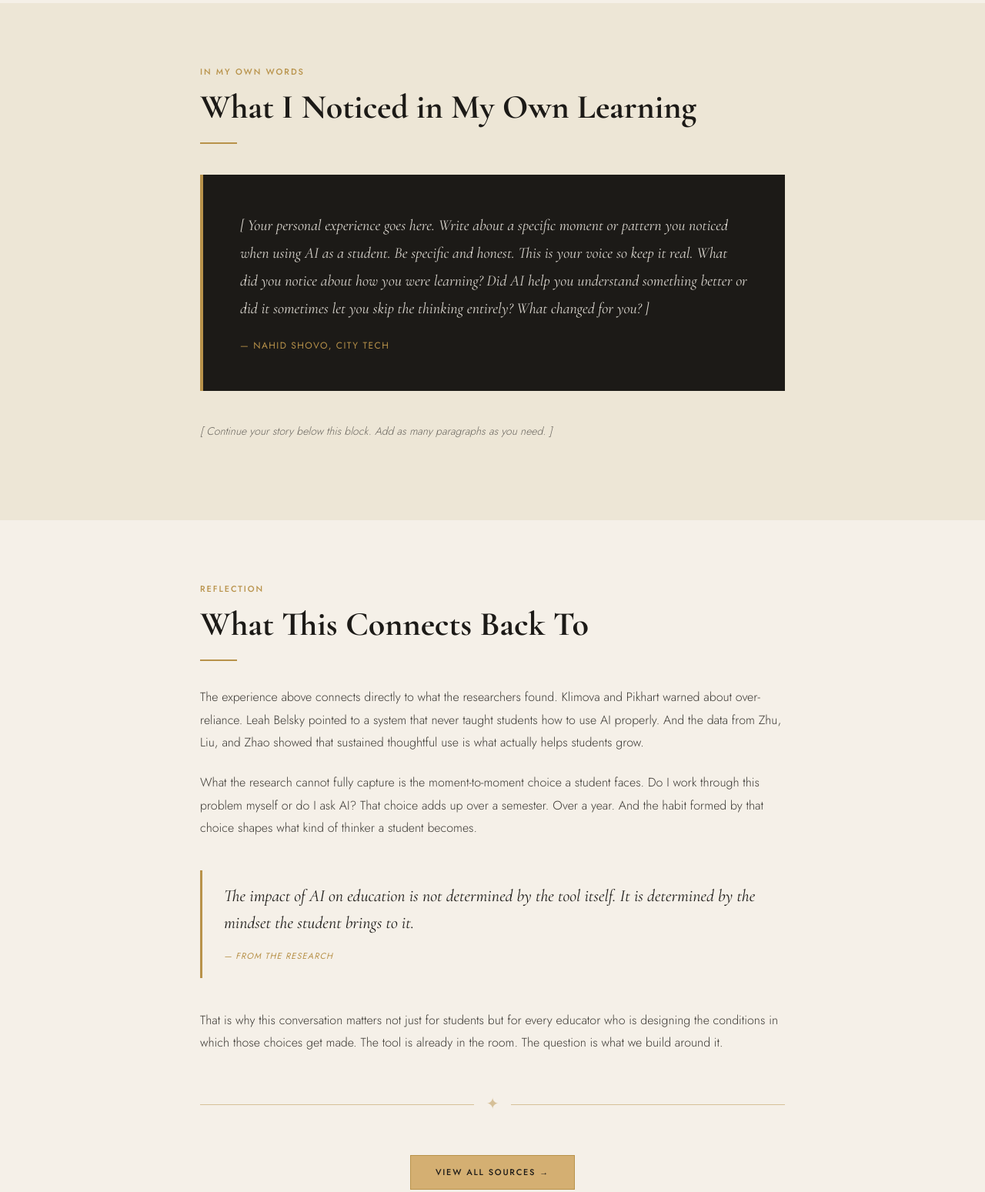
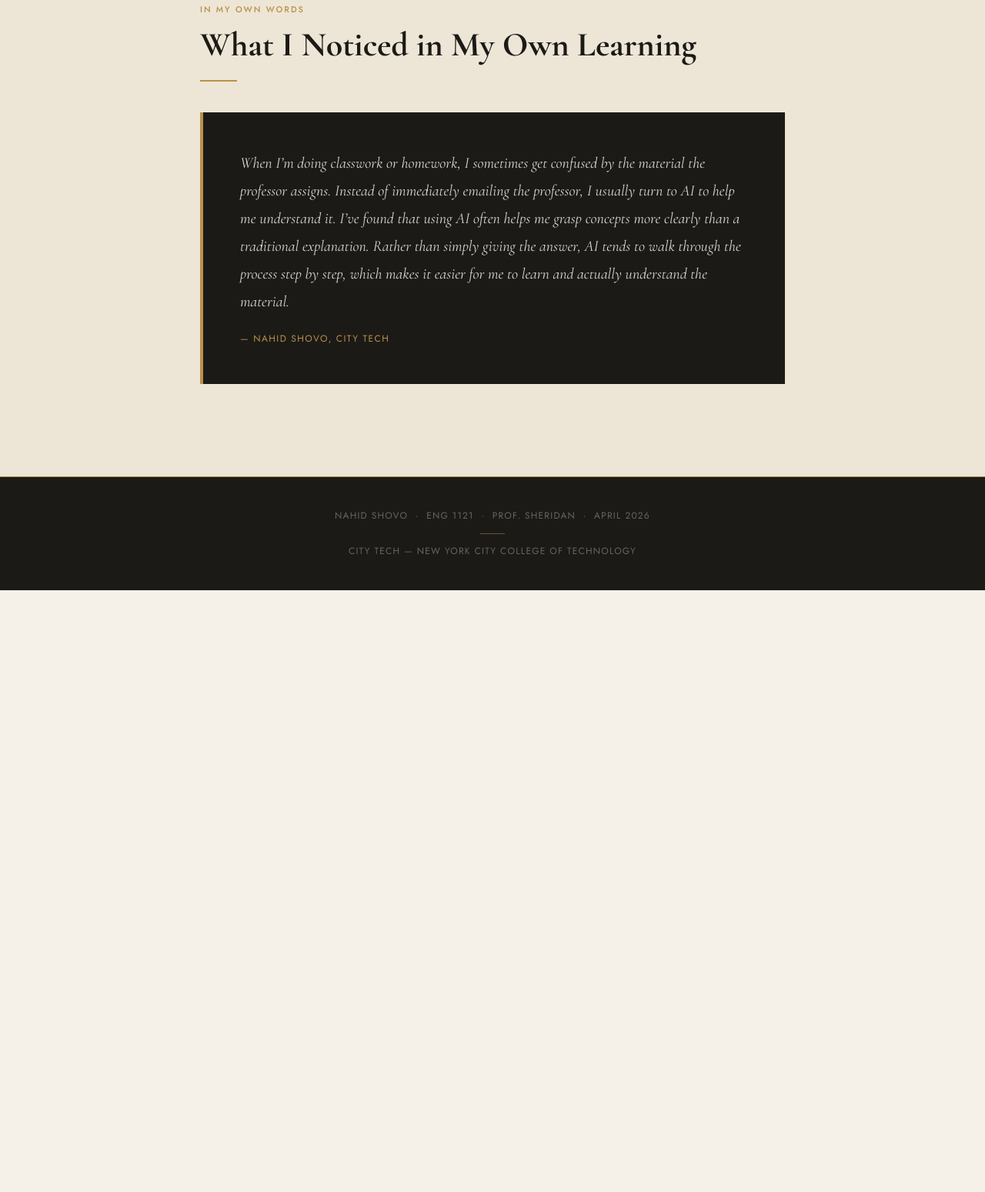
Before and after one commit to shovonahid/shovonahid.github.io, a plain HTML site: page personal.html in a window 1280 px wide. Shown: the part 722-2271 px from the top of the page at 77% size. After the commit the page ends 1489 px from the top, so only its background shows below. Drawn offline with nearby package versions, Linux system fonts and the light colour scheme.

Commit message:
Update personal.html

```diff
--- a/personal.html
+++ b/personal.html
@@ -22,9 +22,8 @@
 
     <!-- PAGE HEADER -->
     <div class="page-header">
-      <p class="eyebrow">First-Person Perspective</p>
+      <p class="eyebrow">First Person Perspective</p>
       <h1 class="page-title">My Experience With AI as a Student</h1>
-      <p>Not a researcher's take. A student's honest account.</p>
     </div>
 
     <!-- INTRO -->
@@ -32,17 +31,9 @@
       <div class="section-inner">
 
         <p class="lead-text">
-          The research is useful. But there is something that data alone cannot fully
-          capture and that is what it actually feels like to be a student navigating AI
-          every day. This is that side of the story.
+            I’m a college student who has been using AI as a learning tool for my studies. To me, it would be wasteful to use AI without actually learning what I’m struggling with. I try to treat it as a way to understand concepts more deeply rather than just getting quick answers. Over time, I’ve noticed that how you use AI matters just as much as whether you use it at all.
         </p>
 
-        <p class="body-text">
-          The experience described here is not meant to represent every student. It is one
-          account from one person trying to do right by their education while also living
-          in a world where AI is everywhere. The tension that comes with that is real
-          and worth talking about honestly.
-        </p>
 
       </div>
     </section>
@@ -55,86 +46,15 @@
         <h2 class="page-title">What I Noticed in My Own Learning</h2>
         <div class="title-rule"></div>
 
-        <!--
-          ╔══════════════════════════════════════════════════════════╗
-          ║  THIS IS YOUR SECTION — WRITE YOUR OWN EXPERIENCE HERE  ║
-          ║  Replace the placeholder text between the <p> tags.     ║
-          ╚══════════════════════════════════════════════════════════╝
-        -->
-
         <div class="experience-block">
           <p>
-            [ Your personal experience goes here. Write about a specific moment or pattern
-            you noticed when using AI as a student. Be specific and honest. This is your
-            voice so keep it real. What did you notice about how you were learning?
-            Did AI help you understand something better or did it sometimes let you skip
-            the thinking entirely? What changed for you? ]
+            When I’m doing classwork or homework, I sometimes get confused by the material the professor assigns. Instead of immediately emailing the professor, I usually turn to AI to help me understand it. I’ve found that using AI often helps me grasp concepts more clearly than a traditional explanation. Rather than simply giving the answer, AI tends to walk through the process step by step, which makes it easier for me to learn and actually understand the material.
           </p>
           <div class="author-tag">— Nahid Shovo, City Tech</div>
         </div>
 
-        <!--
-          You can add more paragraphs below after you write your experience.
-          Example:
-
-          <p class="body-text">
-            The first time I realized AI was changing something about how I studied...
-          </p>
-
-          <p class="body-text">
-            What I started doing differently after that was...
-          </p>
-        -->
-
-        <p class="body-text" style="color:var(--ink-muted); font-style:italic; font-size:14px; margin-top:1rem;">
-          [ Continue your story below this block. Add as many paragraphs as you need. ]
-        </p>
-
       </div>
     </section>
-
-    <!-- REFLECTION SECTION -->
-    <section class="section">
-      <div class="section-inner">
-
-        <p class="eyebrow">Reflection</p>
-        <h2 class="page-title">What This Connects Back To</h2>
-        <div class="title-rule"></div>
-
-        <p class="body-text">
-          The experience above connects directly to what the researchers found. Klimova and
-          Pikhart warned about over-reliance. Leah Belsky pointed to a system that never
-          taught students how to use AI properly. And the data from Zhu, Liu, and Zhao
-          showed that sustained thoughtful use is what actually helps students grow.
-        </p>
-
-        <p class="body-text">
-          What the research cannot fully capture is the moment-to-moment choice a student
-          faces. Do I work through this problem myself or do I ask AI? That choice adds
-          up over a semester. Over a year. And the habit formed by that choice shapes
-          what kind of thinker a student becomes.
-        </p>
-
-        <div class="pull-quote">
-          <p>The impact of AI on education is not determined by the tool itself. It is determined by the mindset the student brings to it.</p>
-          <cite>— From the research</cite>
-        </div>
-
-        <p class="body-text">
-          That is why this conversation matters not just for students but for every educator
-          who is designing the conditions in which those choices get made. The tool is
-          already in the room. The question is what we build around it.
-        </p>
-
-        <div class="ornament-rule"><span>✦</span></div>
-
-        <div style="text-align:center; margin-top:1rem;">
-          <a href="sources.html" class="btn-nav">View All Sources →</a>
-        </div>
-
-      </div>
-    </section>
-
   </main>
 
   <footer>
```
